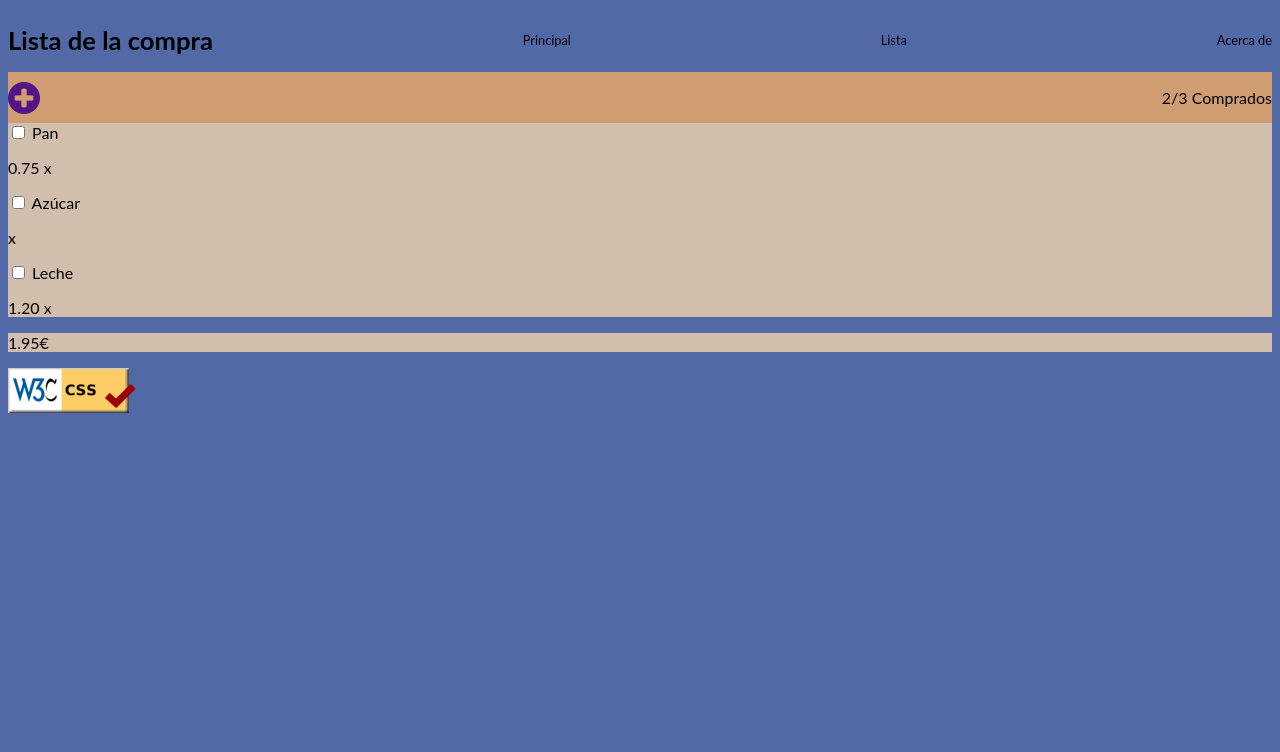
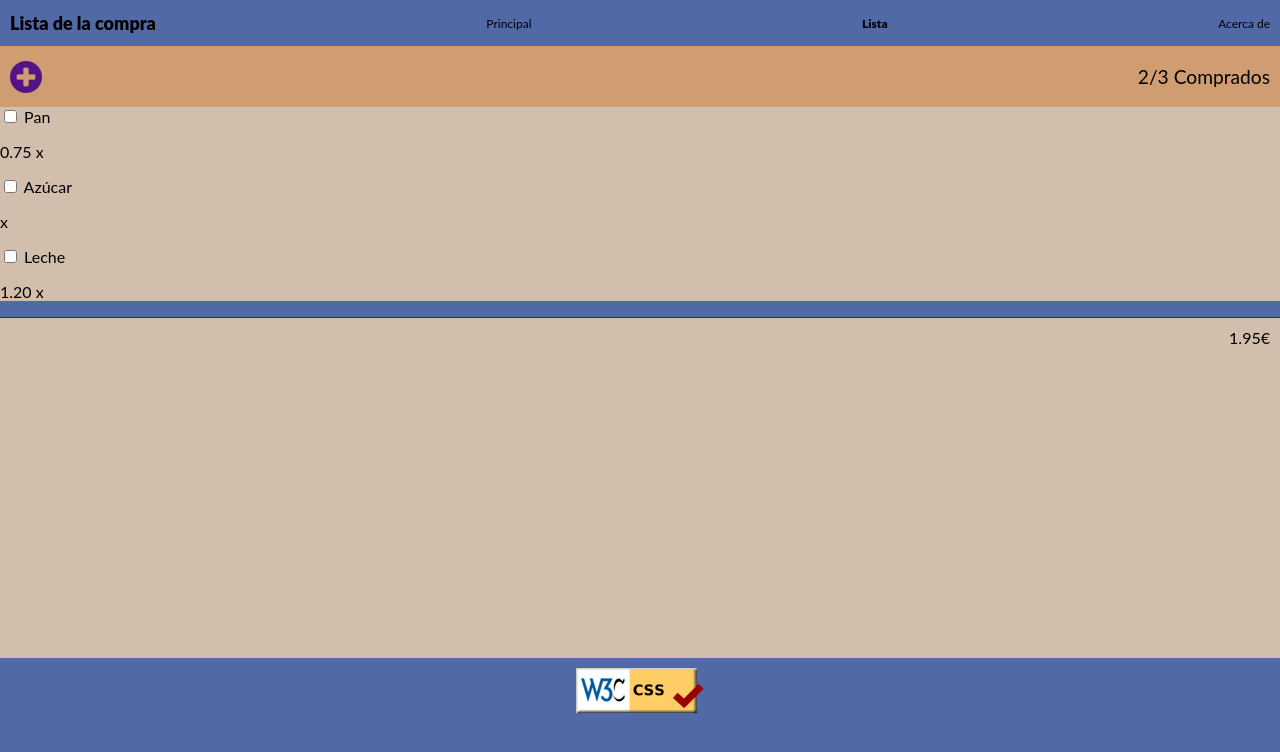
Before and after one commit to VictorOliva/202210-W2-victor-oliva, a website: page index.html in a window 1280 px wide. Drawn offline with Linux system fonts and the light colour scheme.

Commit message:
CSS finished pending of the list of groceries

```diff
--- a/grocerylist/style.css
+++ b/grocerylist/style.css
@@ -1,22 +1,59 @@
 :root {
-    background-color: #5169a7;
+    --color-primary: #5169a7;
+    --color-secondary: #d1bead;
+    --color-tertiary: #d09d72;
+    background-color: var(--color-primary);
     font-family: lato, 'Lato', Lato, serif;
+}
+
+body {
+    height: 100vh;
+    margin: 0px;
 }
 
 header {
     display: flex;
-    background-color: #5169a7;
-    font-size: 80%;
+    background-color: var(--color-primary);
+    font-size: 75%;
     justify-content: space-between;
     align-items: center;
+    margin: 0px 10px;
+}
+
+h1 {
+    font-weight: 900;
+    font-size: 150%;
+}
+
+[id='p2'] {
+    font-weight: 900;
 }
 
 section {
-    background-color: #d1bead;
+    background-color: var(--color-secondary);
 }
+
 div {
     display: flex;
-    background-color: #d09d72;
+    background-color: var(--color-tertiary);
     justify-content: space-between;
     align-items: center;
+    padding: 0px 10px;
+    font-size: 120%;
 }
+
+section ~ p {
+    background-color: var(--color-secondary);
+    text-align: right;
+    padding: 10px;
+    margin: 0px 0px;
+    height: 40%;
+    content: '';
+    display: block;
+    border-top: 1px solid #54188c;
+}
+
+footer {
+    text-align: center;
+    margin: 10px;
+}
--- a/index.html
+++ b/index.html
@@ -11,9 +11,9 @@
     <body>
         <header>
             <h1>Lista de la compra</h1>
-            <p>Principal</p>
-            <p>Lista</p>
-            <p>Acerca de</p>
+            <p id="p1">Principal</p>
+            <p id="p2">Lista</p>
+            <p id="p3">Acerca de</p>
         </header>
         <div>
             <img
@@ -30,9 +30,8 @@
             <input type="checkbox" /> <label> Leche</label>
             <p>1.20 x</p>
         </section>
-        <section>
-            <p>1.95€</p>
-        </section>
+        <p>1.95€</p>
+
         <footer>
             <img src="/asset/128px-Valid_CSS.svg.png" alt="cssvalid" />
         </footer>
```
